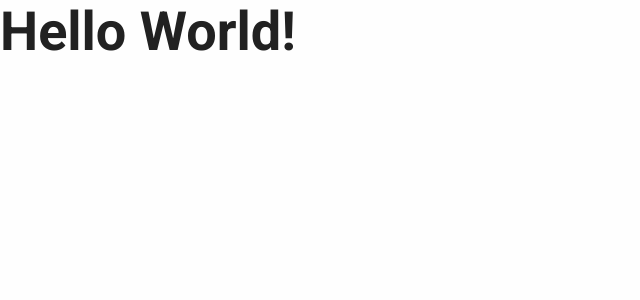
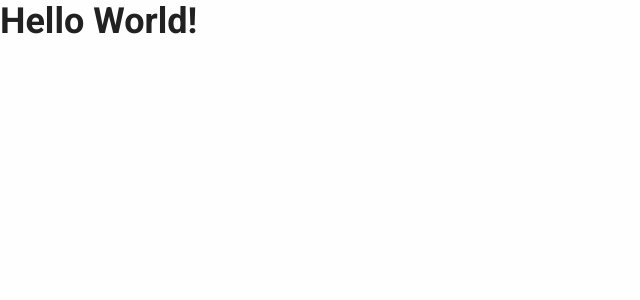
Before and after one commit to uniboxx/sv-dev-portfolio, a SvelteKit app: page / in a window 1280 px wide. Shown: the top 300 px of the page, without its empty margins (0-640 px from the left). Built offline with nearby package versions, Linux system fonts and the light colour scheme.

Commit message:
add title and description

```diff
--- a/src/routes/+page.svelte
+++ b/src/routes/+page.svelte
@@ -1,7 +1,9 @@
+<svelte:head>
+  <title>My Portfolio as a Web Developer</title>
+  <meta
+    name="description"
+    content="This is my portfolio as a web developer, mainly using Svelte."
+  />
+</svelte:head>
+
 <h1>Hello World!</h1>
-
-<style>
-  h1 {
-    font-size: 3rem;
-  }
-</style>
```
